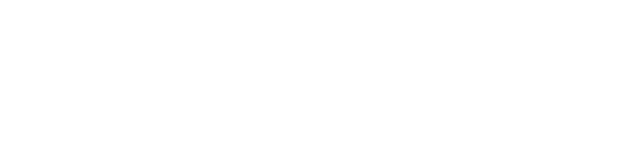
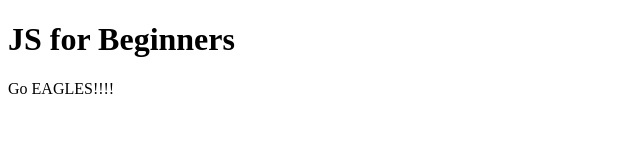
Before and after one commit to prg-160-don-allen/Stepping-into-JavaScript, a plain HTML site: page index.html in a window 1280 px wide. Shown: the whole page, without its empty margins (0-640 px from the left). Drawn offline with Linux system fonts and the light colour scheme.

Commit message:
Modified the index.html file and created the test.js file.

```diff
--- a/index.html
+++ b/index.html
@@ -5,9 +5,13 @@
 	<title>Hello, World!</title>
 </head>
 <body>
+	<h1>JS for Beginners</h1>
+	<div id="content">
 
-	<script>
-		alert("Hello, World!")
-	</script>
+		<p>Go EAGLES!!!!</p>
+
+	</div>
+
+	<script src="test.js"></script>
 </body>
 </html>
--- /dev/null
+++ b/test.js
@@ -0,0 +1 @@
+alert("Hello, World!")
```
